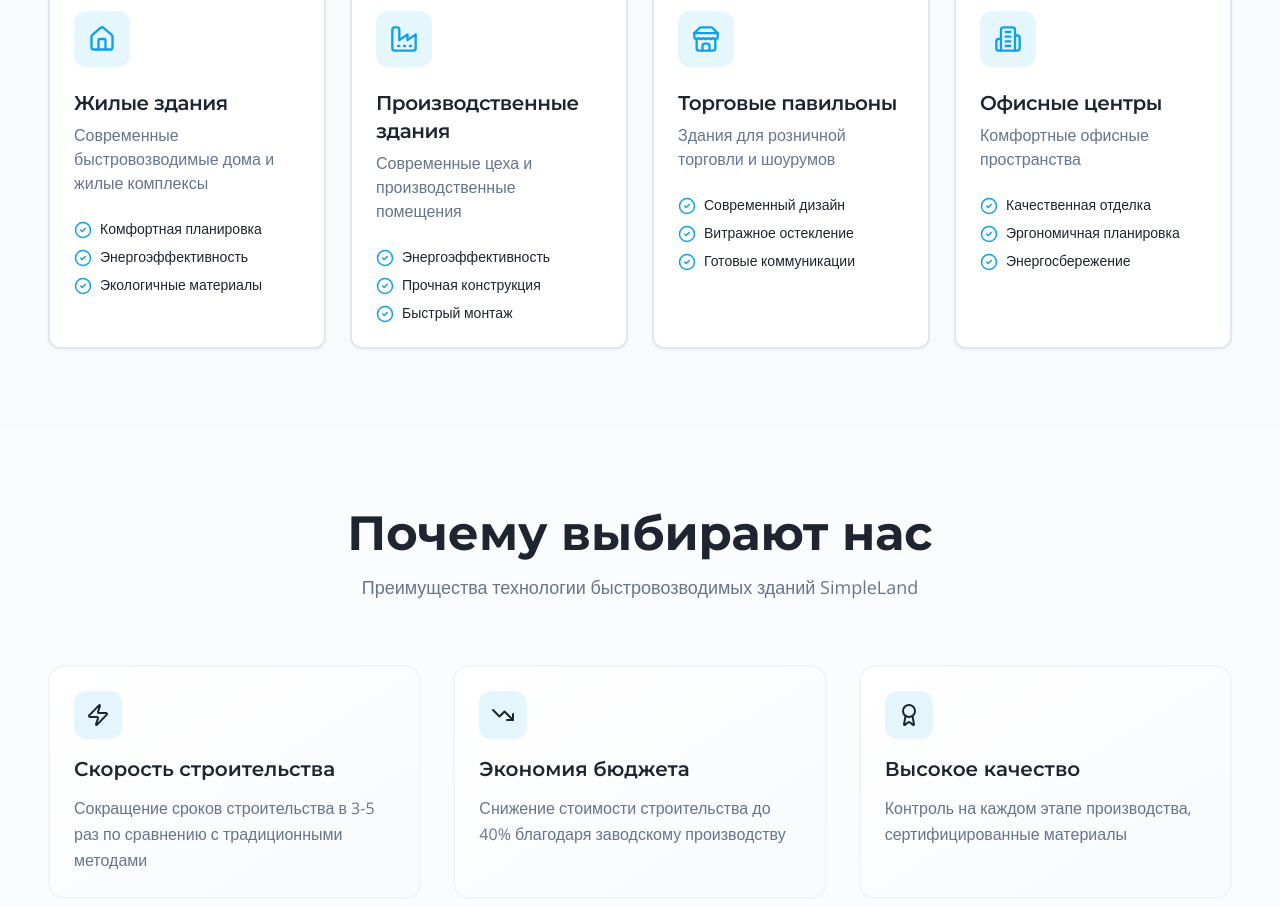
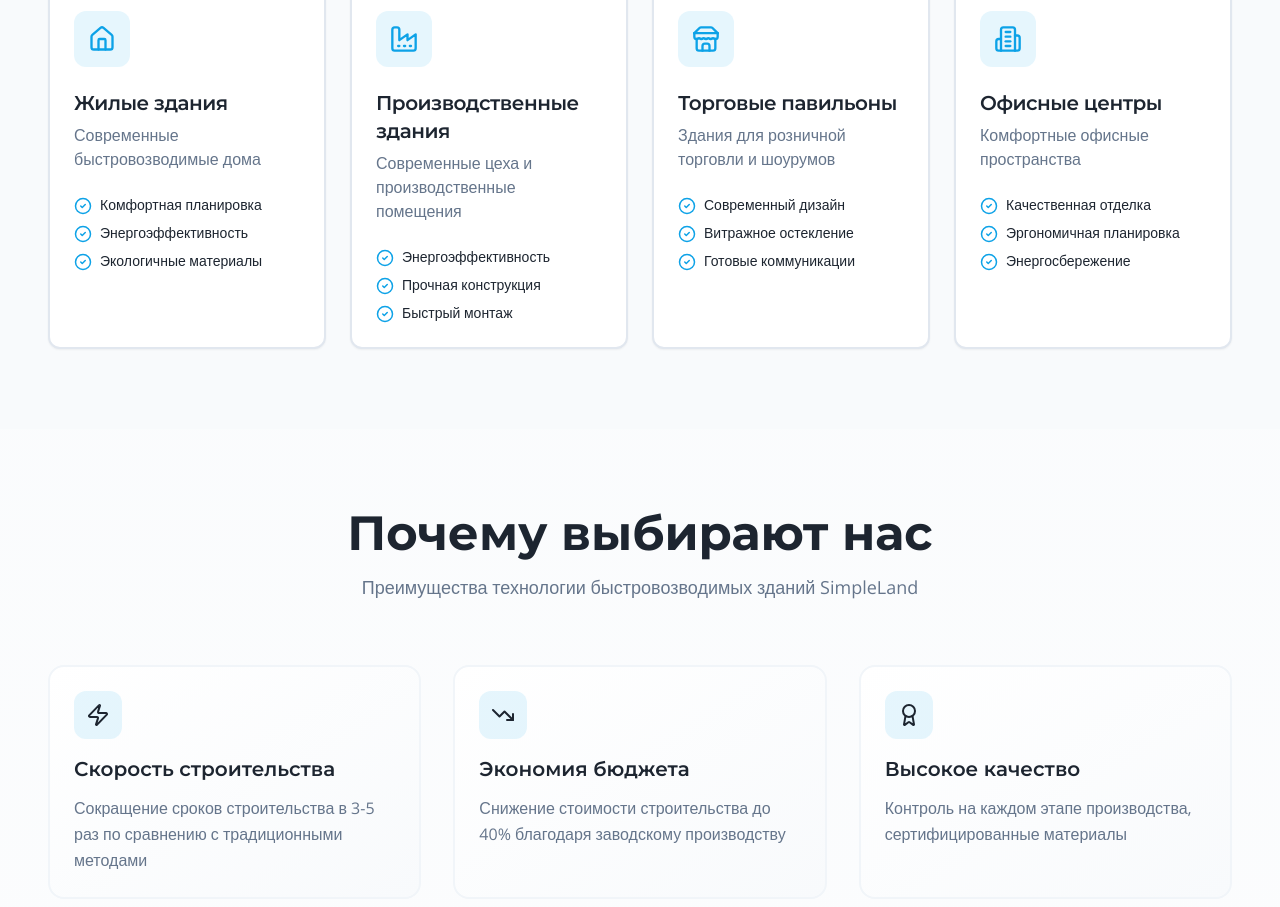
Before and after one commit to pr-poehali-dev/simpleland-website-creation, a React (Vite) app: page / in a window 1280 px wide. Shown: the part 1060-1967 px from the top of the page. Built offline with nearby package versions, Linux system fonts and the light colour scheme.

Commit message:
Быстровозводимые дома: концепция

```diff
--- a/src/pages/Index.tsx
+++ b/src/pages/Index.tsx
@@ -15,7 +15,7 @@ const Index = () => {
   const products = [
     {
       title: 'Жилые здания',
-      description: 'Современные быстровозводимые дома и жилые комплексы',
+      description: 'Современные быстровозводимые дома',
       features: ['Комфортная планировка', 'Энергоэффективность', 'Экологичные материалы'],
       icon: 'Home'
     },
```
